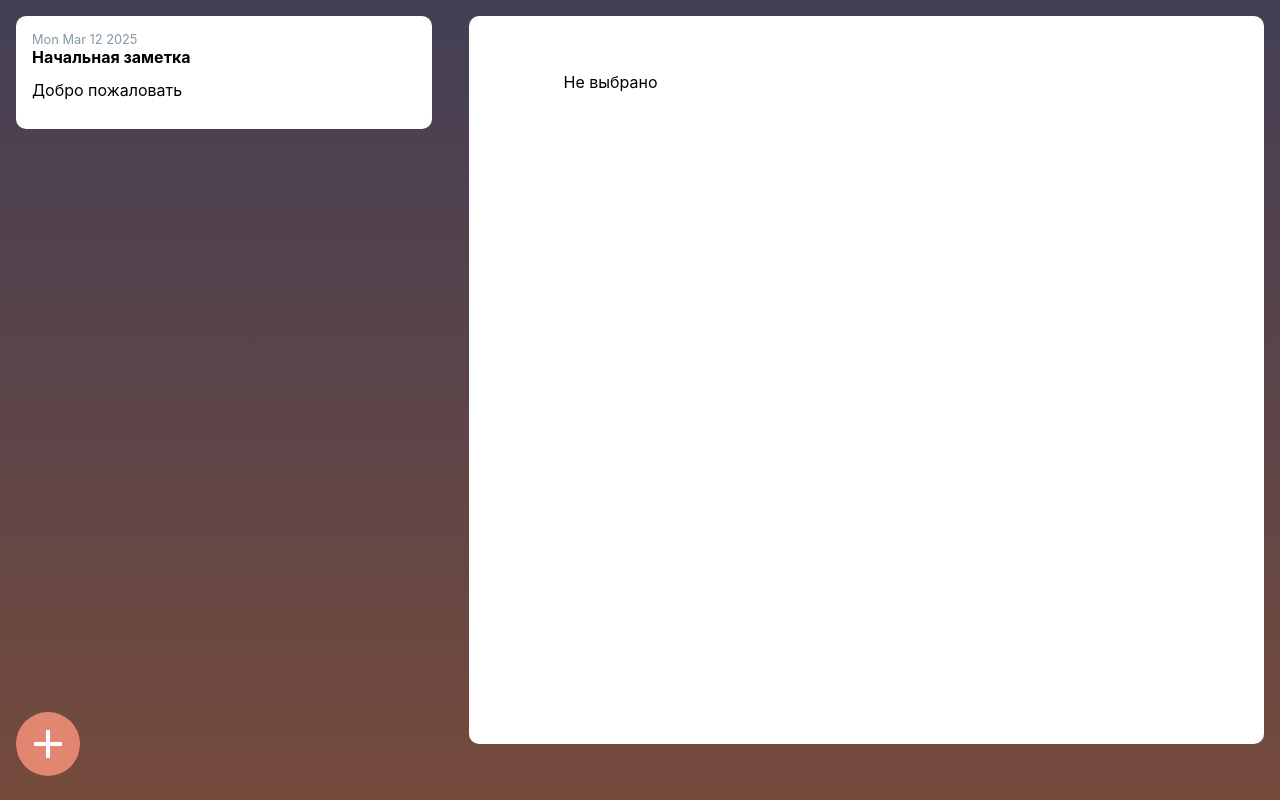
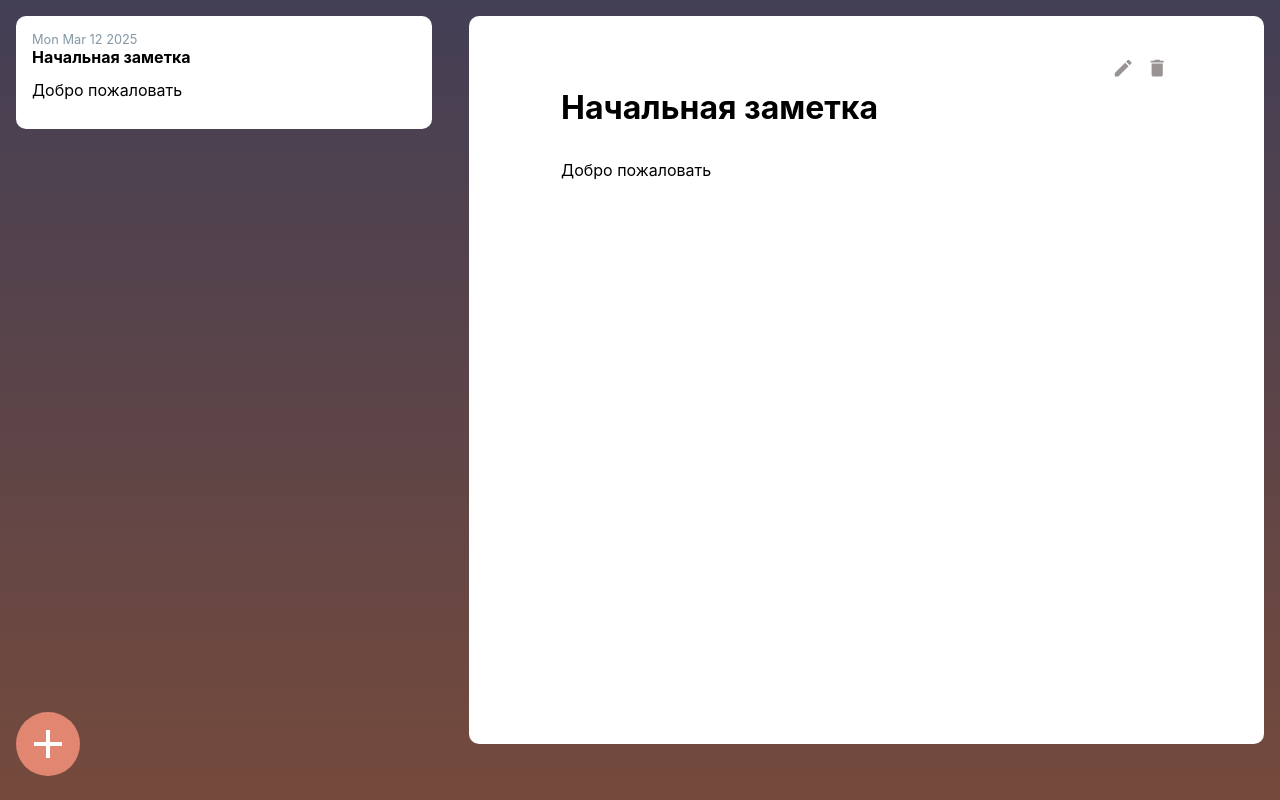
Before and after one commit to polinaKoroleva05/notes, a React (Create React App) app in the folder app/: page / in a window 1280 px wide. Built offline with nearby package versions, Linux system fonts and the light colour scheme.

Commit message:
fix bug with deletion

```diff
--- a/app/src/App.js
+++ b/app/src/App.js
@@ -19,6 +19,7 @@ export default function App() {
         console.log('testdata', testData)
         const notesFromStorage = JSON.parse(localStorage.getItem('notes'));
         changeListNotes(notesFromStorage);
+        changeOpenedNoteId(notesFromStorage.length-1);
     }
 
     const saveApiData = (newListNotes) => {
@@ -26,14 +27,14 @@ export default function App() {
     }
 
     useEffect(() => {
-        getApiData()
+        getApiData();
     }, [])
 
     const deleteNote = () => {
         listNotes.splice(openedNoteId, 1);
-        changeListNotes(listNotes);
-        changeOpenedNoteId(-1);
-        saveApiData();
+        changeListNotes([...listNotes]);
+        changeOpenedNoteId(listNotes.length-1);
+        saveApiData(listNotes);
     }
 
     const changeNote = (newNote) => {
--- a/app/src/components/Note.js
+++ b/app/src/components/Note.js
@@ -31,7 +31,10 @@ export default function Note(props) {
     return (
         <div className='note'>
             {noteCurrent === undefined ?
-                <p> Не выбрано </p> :
+                <div className='start'>
+                    <b> Несуществующая заметка! </b>
+                </div>
+                :
                 <div>
                     <div className='bar'>
                         {readOnlyMode === true ?
--- a/app/src/css/ListOfNotes.css
+++ b/app/src/css/ListOfNotes.css
@@ -9,7 +9,7 @@
 }
 
 .list::-webkit-scrollbar-thumb{
-    background-color:  rgb(39, 35, 35);
+    background-color:  rgb(200, 183, 183);
     border-radius: 18px;
 }
 
```
Also changed, not shown: 1 other file (tests, documents, lock files or other folders).
